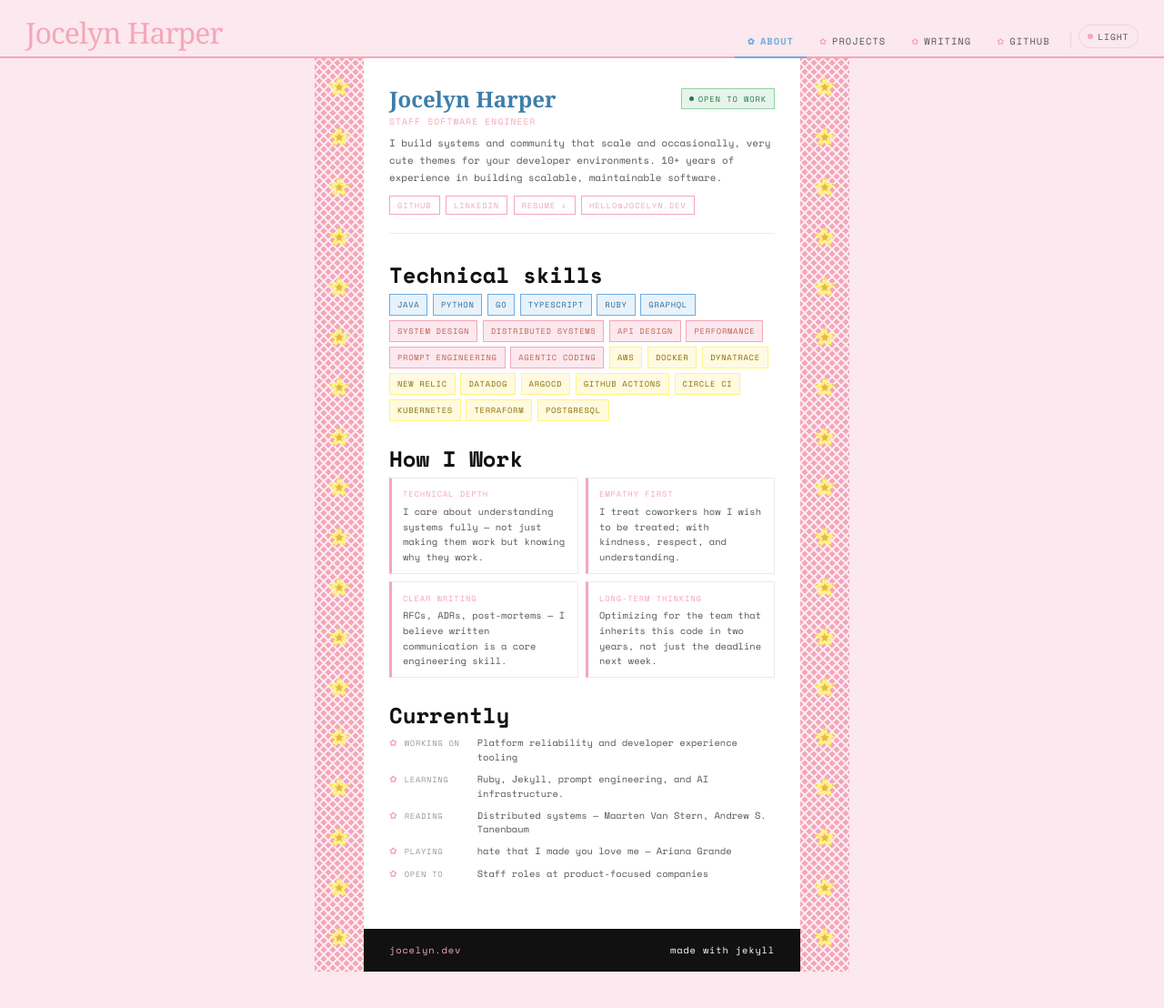
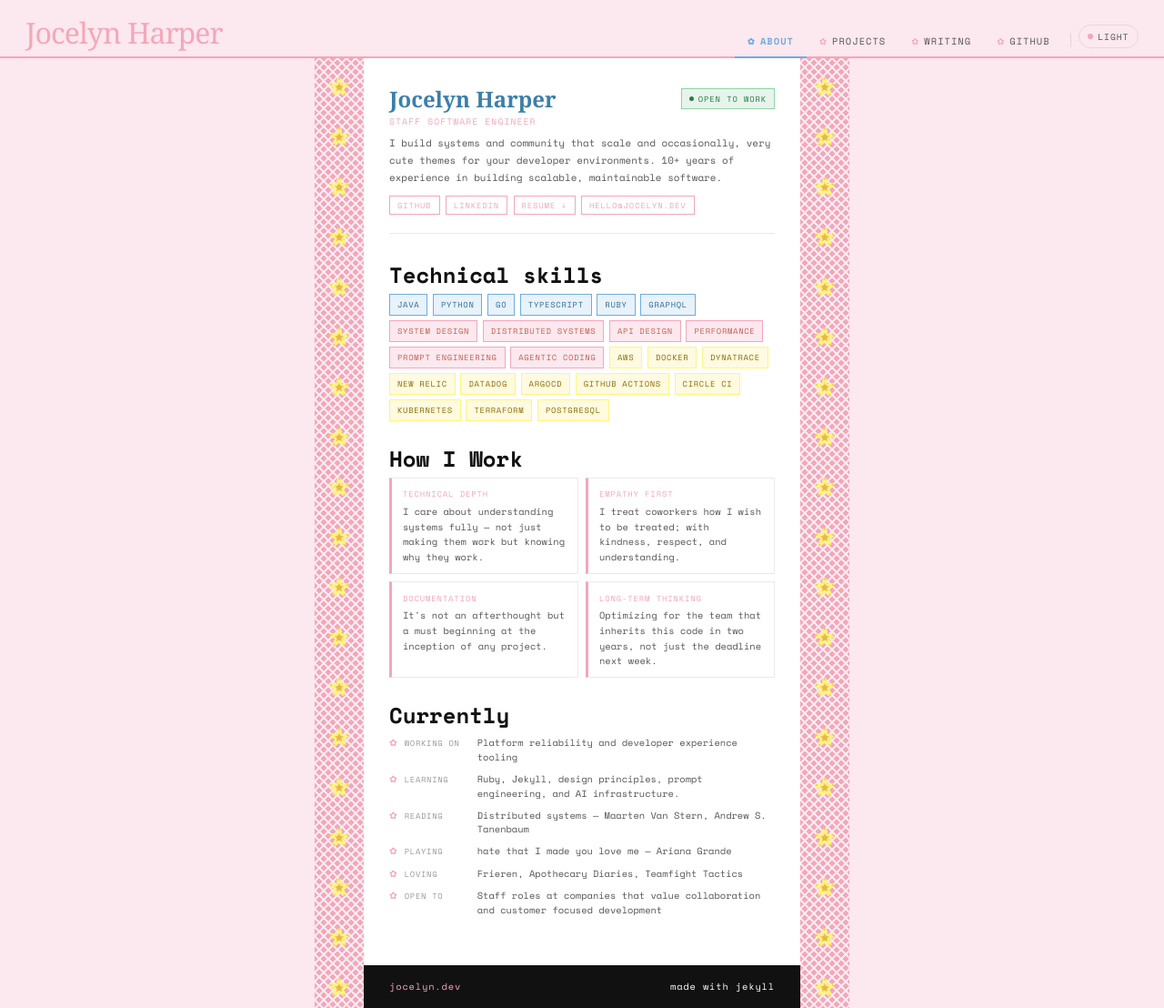
Before and after one commit to javawitch/javawitch.github.io, a Jekyll site: the page built from about.html, in a window 1280 px wide. Shown: the whole page at 91% size. Built offline with Jekyll 4.4.1, drawn with Linux system fonts in a browser that asks for light colours; before the commit the page ends 1068 px from its top, so only the background shows below that.

Commit message:
Removing more placeholder text

```diff
--- a/about.html
+++ b/about.html
@@ -72,8 +72,8 @@ looking: true
       <p class="value-text">I treat coworkers how I wish to be treated; with kindness, respect, and understanding.</p>
     </div>
     <div class="value-card">
-      <p class="value-label">Clear Writing</p>
-      <p class="value-text">RFCs, ADRs, post-mortems — I believe written communication is a core engineering skill.</p>
+      <p class="value-label">Documentation</p>
+      <p class="value-text">It's not an afterthought but a must beginning at the inception of any project.</p>
     </div>
     <div class="value-card">
       <p class="value-label">Long-term thinking</p>
@@ -93,7 +93,7 @@ looking: true
     <div class="currently-item">
       <span class="currently-dot">✿</span>
       <span class="currently-label">learning</span>
-      <span class="currently-val">Ruby, Jekyll, prompt engineering, and AI infrastructure.</span>
+      <span class="currently-val">Ruby, Jekyll, design principles, prompt engineering, and AI infrastructure.</span>
     </div>
     <div class="currently-item">
       <span class="currently-dot">✿</span>
@@ -107,8 +107,13 @@ looking: true
     </div>
     <div class="currently-item">
       <span class="currently-dot">✿</span>
+      <span class="currently-label">loving</span>
+      <span class="currently-val">Frieren, Apothecary Diaries, Teamfight Tactics</span>
+    </div>
+    <div class="currently-item">
+      <span class="currently-dot">✿</span>
       <span class="currently-label">open to</span>
-      <span class="currently-val">Staff roles at product-focused companies</span>
+      <span class="currently-val">Staff roles at companies that value collaboration and customer focused development</span>
     </div>
   </div>
 </div>
```
